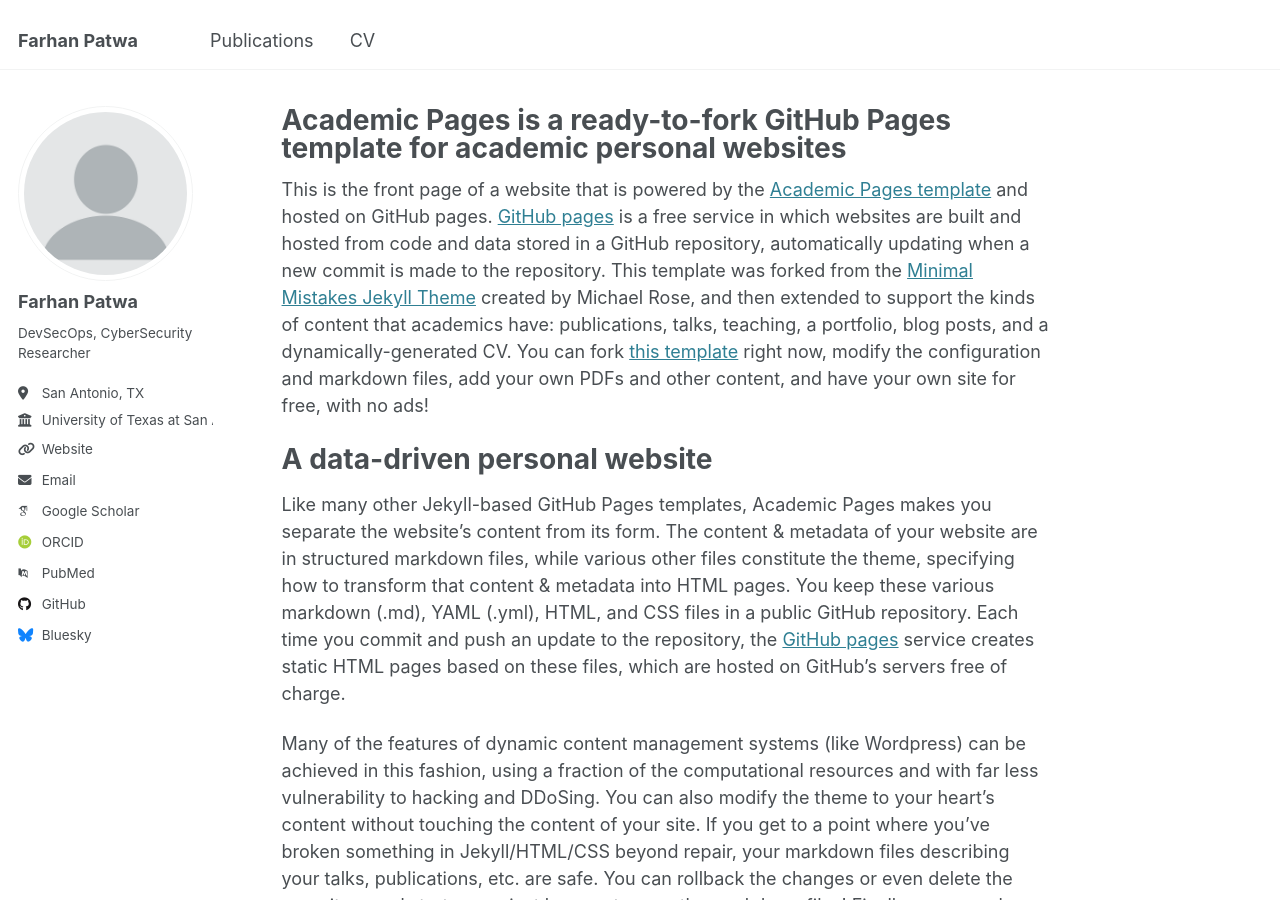
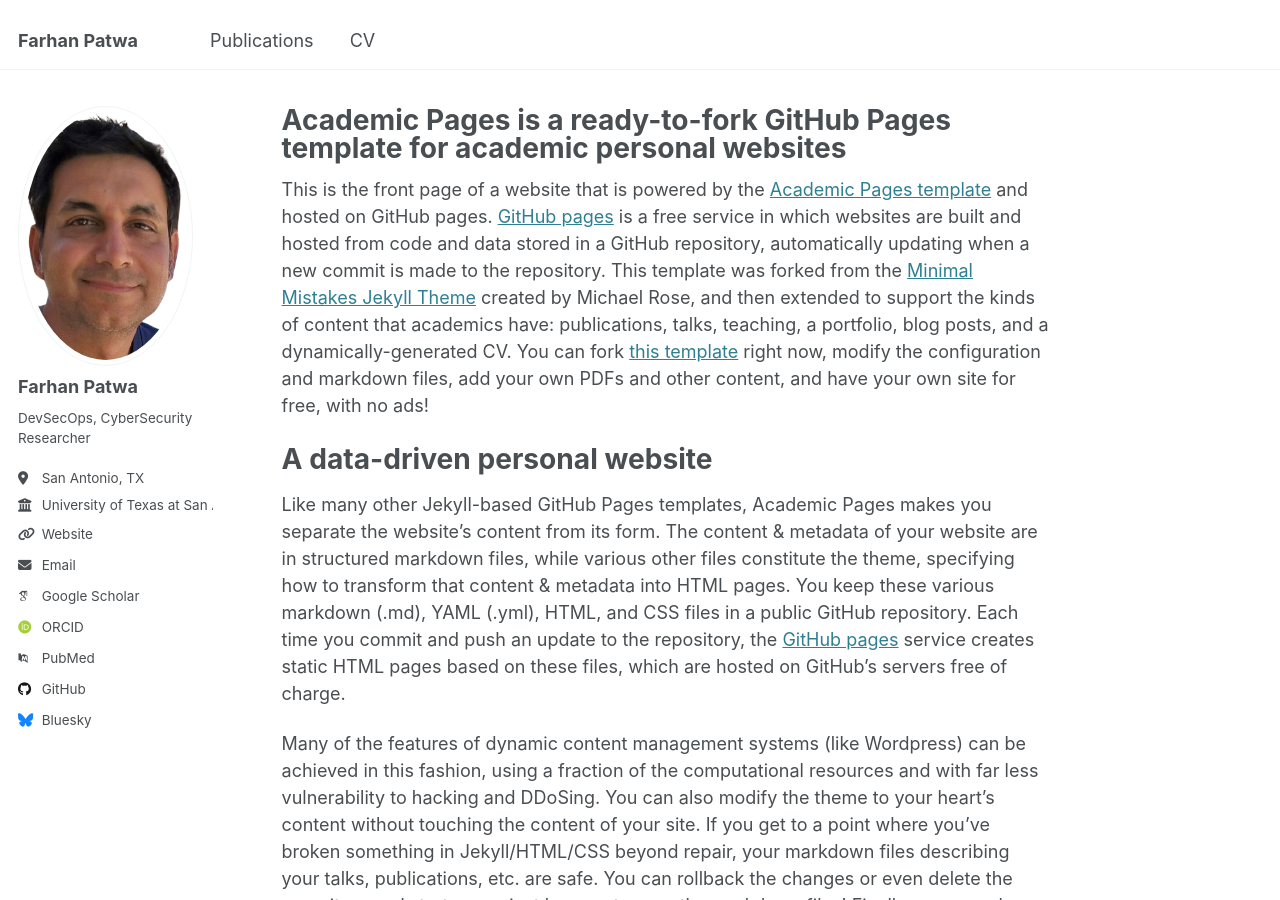
Before and after one commit to fpatwa/fpatwa.github.io, a Jekyll site: the page built from _pages/about.md, in a window 1280 px wide and 900 px high. Built offline with Jekyll 4.4.1, drawn with Linux system fonts in a browser that asks for light colours; some web fonts are replaced.

Commit message:
Update _config.yml

```diff
--- a/_config.yml
+++ b/_config.yml
@@ -22,7 +22,7 @@ repository               : "fpatwa/fpatwa.github.io"
 #               Additional customization can be done by editing /_includes/author-profile.html
 author:
   # Biographic information
-  avatar           : "profile.png"
+  avatar           : "Farhan.png"
   name             : "Farhan Patwa"
   pronouns         : # example: "he/him"
   bio              : "DevSecOps, CyberSecurity Researcher"
```
